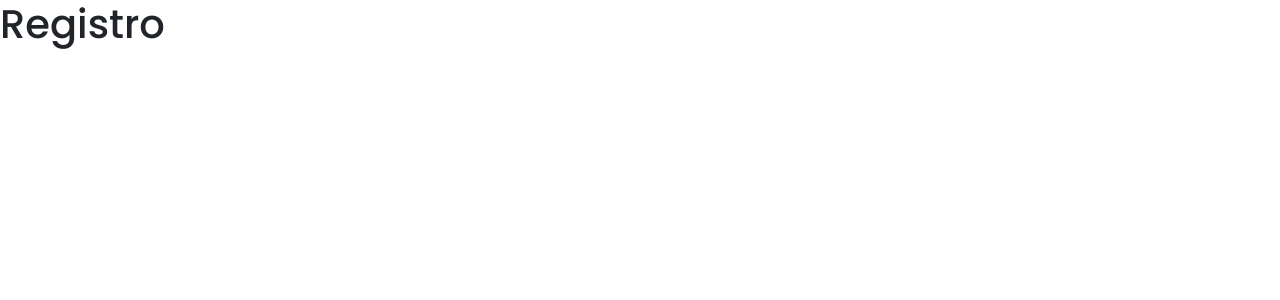
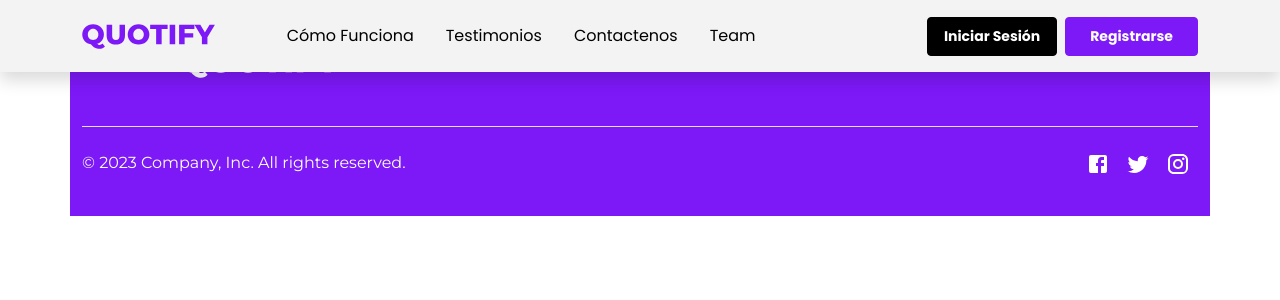
Before and after one commit to LeandroEchegorria/Quote, a React (Vite) app: page /register in a window 1280 px wide. Shown: the top 300 px of the page. Built offline with nearby package versions, Linux system fonts and the light colour scheme.

Commit message:
seteo de login y sign up

```diff
--- a/src/App.jsx
+++ b/src/App.jsx
@@ -2,6 +2,8 @@ import { BrowserRouter, Route, Routes} from 'react-router-dom';
 import './App.css';
 import Home from './Pages/Home/Home';
 import HomeUsuario from './Pages/Dashboard/HomeUsuario';
+import LoginPage from './Pages/loginpage/loginPage';
+import SignUpPage from './Pages/signuppage/signUpPage';
 
 function App() {
 
@@ -9,13 +11,12 @@ function App() {
     <BrowserRouter>
       <Routes>
         <Route path='/' element={<Home/>}/>
-        <Route path='/login' element={<h1>Login</h1>}/>
-        <Route path='/register' element={<h1>Registro</h1>}/>
+        <Route path='/login' element={<LoginPage />}/>
+        <Route path='/register' element={<SignUpPage />}/>
         <Route path='/home-user/*' element={<HomeUsuario/>}/>
         <Route path='*' element={<h2>Page not found</h2>}/>
       </Routes>
     </BrowserRouter>
-
   )
 }
 
--- a/src/Components/NavBar.jsx
+++ b/src/Components/NavBar.jsx
@@ -15,7 +15,7 @@ const NavBar = () => {
             </a>
 
             <ul className='nav col-12 flex col-lg-auto me-lg-auto mb-2 mb-md-0'>
-              <li><a href='#ComoFunciona' className='nav-link link-body-emphasis ms-9'>Como Funciona</a></li>
+              <li><a href='#ComoFunciona' className='nav-link link-body-emphasis ms-9'>Cómo Funciona</a></li>
               <li><a href='/#Testimonios'  className='nav-link link-body-emphasis'>Testimonios</a></li>
               <li><a href='/#Contacto'  className='nav-link link-body-emphasis'>Contactenos</a></li>
               <li><a href='/#Contacto'  className='nav-link link-body-emphasis'>Team</a></li>
--- /dev/null
+++ b/src/Components/login.jsx
@@ -0,0 +1,9 @@
+import React from 'react'
+
+function Login() {
+  return (
+    <div></div>
+  )
+}
+
+export default Login
--- /dev/null
+++ b/src/Components/signup.jsx
@@ -0,0 +1,9 @@
+import React from 'react'
+
+function Signup() {
+  return (
+    <div></div>
+  )
+}
+
+export default Signup
--- /dev/null
+++ b/src/Pages/loginpage/loginPage.jsx
@@ -0,0 +1,16 @@
+import React from 'react'
+import NavBar from '../../Components/NavBar'
+import Login from '../../Components/login'
+import FooterHome from '../../Components/FooterHome'
+
+function LoginPage() {
+  return (
+    <>
+      <NavBar />
+      <Login />
+      <FooterHome />
+    </>
+  )
+}
+
+export default LoginPage
--- /dev/null
+++ b/src/Pages/signuppage/signUpPage.jsx
@@ -0,0 +1,16 @@
+import React from 'react'
+import NavBar from '../../Components/NavBar'
+import Signup from '../../Components/signup'
+import FooterHome from '../../Components/FooterHome'
+
+function SignUpPage() {
+  return (
+    <>
+      <NavBar />
+      <Signup />
+      <FooterHome />
+    </>
+  )
+}
+
+export default SignUpPage
```
